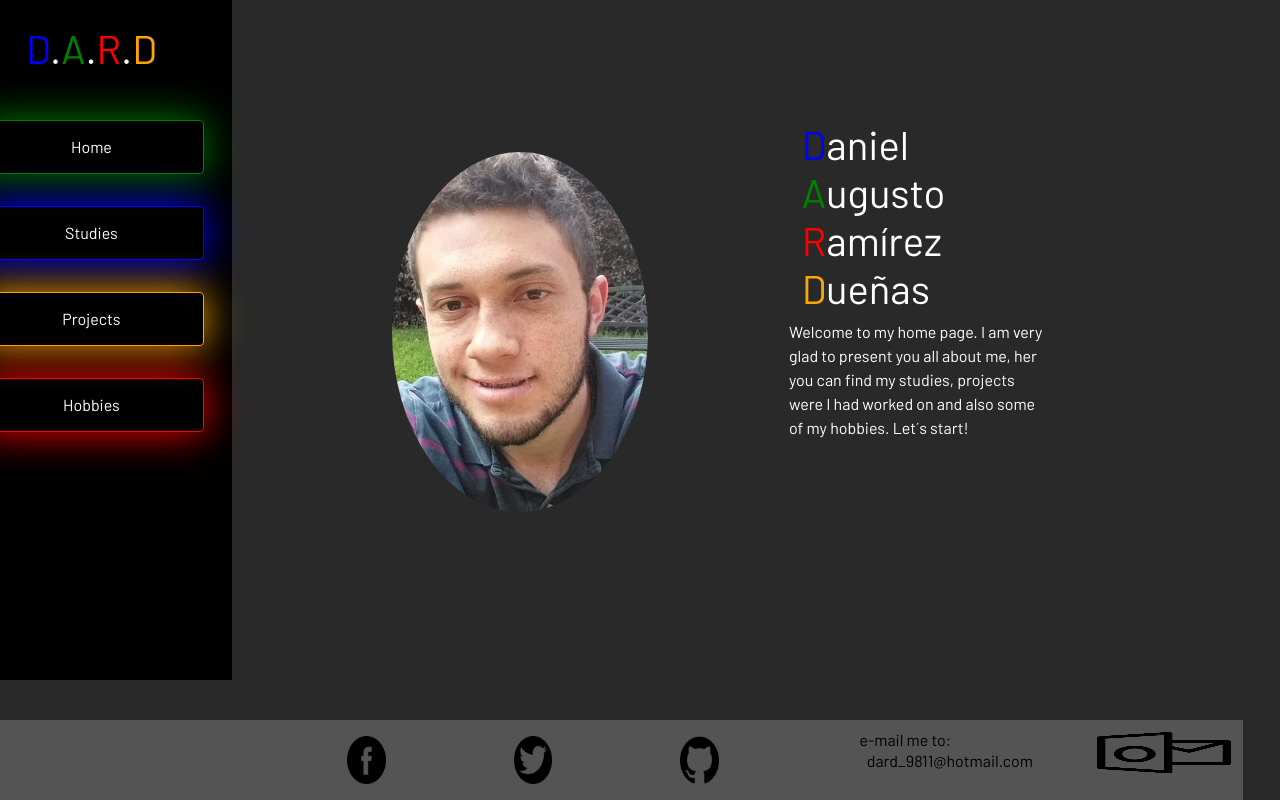
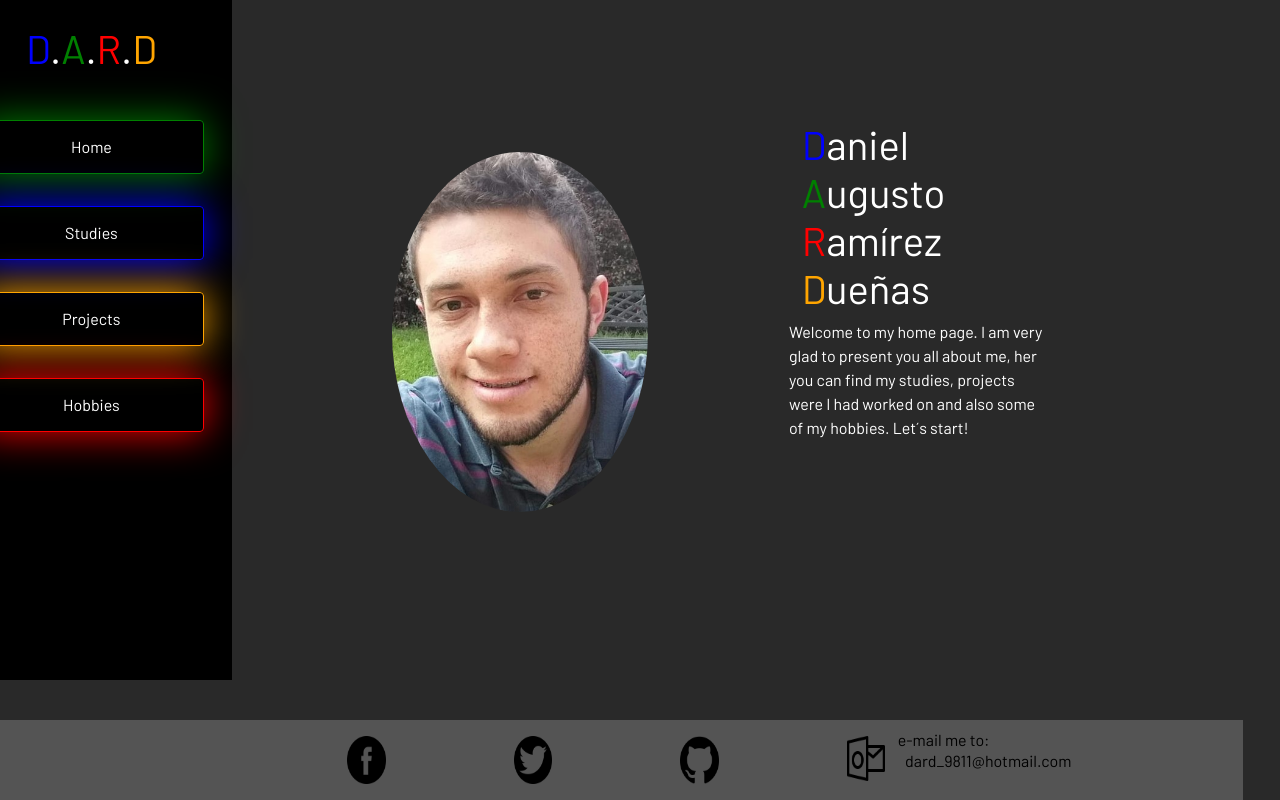
Before and after one commit to camila0216/Homepage-Daniel-Ramirez, a website: page index.html in a window 1280 px wide. Drawn offline with nearby package versions, Linux system fonts and the light colour scheme.

Commit message:
some responsive changes

```diff
--- a/css/index.css
+++ b/css/index.css
@@ -148,10 +148,11 @@ footer{
   margin-top: 0vh;
 }
 #mail{
-  width: 10.5vw;
-  height: 5.5vh;
-  margin-top: -0.5vh;
-  margin-left: 5vw;
+  width: 3vw;
+  height: 6vh;
+  margin-top: 0vh;
+  margin-left: 0vw;
+  float: left;
 }
 #txtMail{
   color: black;
@@ -288,7 +289,7 @@ a:hover{
     width: 10.5vw;
     height: 5.5vh;
     margin-top: -0.5vh;
-    margin-left: 10vw;
+    margin-left: 5vw;
   }
   #txtMail{
     display: none;
```
